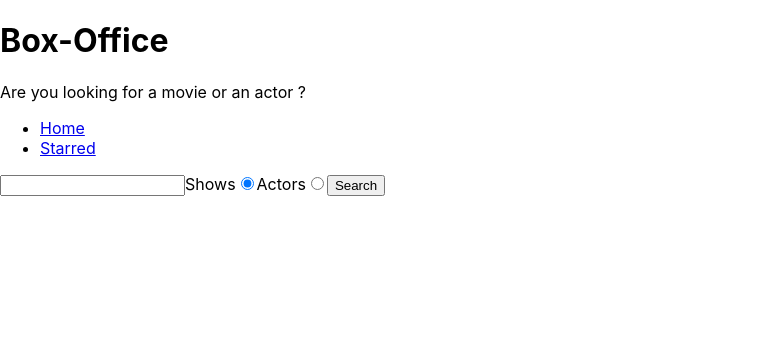
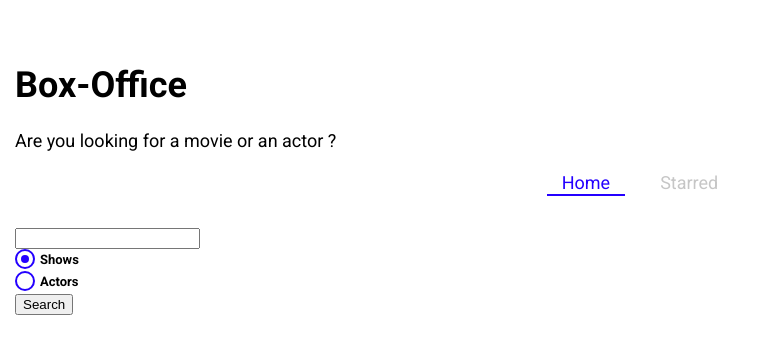
Before and after one commit to RithiFrancis/Box-Office-App, a React (Create React App) app: page / in a window 1280 px wide. Shown: the top 354 px of the page, without its empty margins (0-780 px from the left). Built offline with nearby package versions, Linux system fonts and the light colour scheme.

Commit message:
installed styled components. Created global theme with sc. Created custom radio. Used NavLink from react-router to style active link

```diff
--- a/package.json
+++ b/package.json
@@ -8,6 +8,7 @@
     "react-dom": "^18.2.0",
     "react-router-dom": "^6.21.1",
     "react-scripts": "5.0.1",
+    "styled-components": "^6.1.8",
     "web-vitals": "^2.1.4",
     "workbox-background-sync": "^6.6.0",
     "workbox-broadcast-update": "^6.6.0",
--- a/public/index.html
+++ b/public/index.html
@@ -1,11 +1,14 @@
-<!DOCTYPE html>
+<!doctype html>
 <html lang="en">
   <head>
     <meta charset="utf-8" />
     <link rel="icon" href="%PUBLIC_URL%/favicon.ico" />
     <meta name="viewport" content="width=device-width, initial-scale=1" />
     <meta name="theme-color" content="#000000" />
-    <meta name="description" content="Web site created using create-react-app" />
+    <meta
+      name="description"
+      content="Web site created using create-react-app"
+    />
     <link rel="apple-touch-icon" href="%PUBLIC_URL%/logo192.png" />
     <!--
       manifest.json provides metadata used when your web app is installed on a
@@ -21,7 +24,11 @@
       work correctly both with client-side routing and a non-root public URL.
       Learn how to configure a non-root public URL by running `npm run build`.
     -->
-    <title>React App</title>
+    <link
+      href="https://fonts.googleapis.com/css?family=Roboto:300,400,700,&display=swap"
+      rel="stylesheet"
+    />
+    <title>Box Office</title>
   </head>
   <body>
     <noscript>You need to enable JavaScript to run this app.</noscript>
--- a/src/App.jsx
+++ b/src/App.jsx
@@ -4,12 +4,14 @@
 import Starred from './pages/Starred';
 import MainLayout from './components/MainLayout';
 import Show from './pages/Show';
+import { GlobalTheme } from './theme';
 
 const queryClient = new QueryClient();
 
 function App() {
   return (
     <QueryClientProvider client={queryClient}>
+      <GlobalTheme>
         <BrowserRouter>
           <Routes>
             <Route element={<MainLayout />}>
@@ -20,21 +22,9 @@
             <Route path="/show/:showId" element={<Show />}></Route>
 
             <Route path="*" element={<div>Not found</div>} />
-          {/* <Route path="/" element={<App />}>
-        <Route index element={<Home />} />
-        <Route path="teams" element={<Teams />}>
-          <Route path=":teamId" element={<Team />} />
-          <Route path="new" element={<NewTeamForm />} />
-          <Route index element={<LeagueStandings />} />
-        </Route>
-      </Route>
-      <Route element={<PageLayout />}>
-        <Route path="/privacy" element={<Privacy />} />
-        <Route path="/tos" element={<Tos />} />
-      </Route>
-      <Route path="contact-us" element={<Contact />} /> */}
           </Routes>
         </BrowserRouter>
+      </GlobalTheme>
     </QueryClientProvider>
   );
 }
--- /dev/null
+++ b/src/components/CustomRadio.jsx
@@ -0,0 +1,58 @@
+import styled from 'styled-components';
+const CustomRadio = ({ label, ...inputProps }) => {
+  return (
+    <StyledRadio>
+      {label}
+      <input {...inputProps} type="radio"   />
+      <span />
+    </StyledRadio>
+  );
+};
+
+export default CustomRadio;
+
+const StyledRadio = styled.label`
+  display: block;
+  position: relative;
+  padding-left: 25px;
+  cursor: pointer;
+  font-size: 13px;
+  user-select: none;
+  font-weight: 700;
+  line-height: 1.65;
+  input {
+    position: absolute;
+    opacity: 0;
+    cursor: pointer;
+  }
+  span {
+    position: absolute;
+    top: 0;
+    left: 0;
+    height: 16px;
+    width: 16px;
+    background-color: #fff;
+    border: 2px solid ${({ theme }) => theme.mainColors.blue};
+    border-radius: 50%;
+  }
+  input:checked ~ span {
+    background-color: #fff;
+    border: 2px solid ${({ theme }) => theme.mainColors.blue};
+  }
+  span:after {
+    content: '';
+    position: absolute;
+    display: none;
+  }
+  input:checked ~ span:after {
+    display: block;
+  }
+  span:after {
+    top: 4px;
+    left: 4px;
+    width: 8px;
+    height: 8px;
+    border-radius: 50%;
+    background: ${({ theme }) => theme.mainColors.blue};
+  }
+`;
--- a/src/components/Navs.jsx
+++ b/src/components/Navs.jsx
@@ -1,4 +1,6 @@
-import { Link } from 'react-router-dom';
+import styled from 'styled-components';
+
+import { NavLink } from 'react-router-dom';
 
 const LINKS = [
   {
@@ -14,15 +16,57 @@
 const Navs = () => {
   return (
     <div>
-      <ul>
+      <NavList>
         {LINKS.map(item => (
           <li key={item.to}>
-            <Link to={item.to}>{item.text}</Link>
+            <LinkStyled to={item.to}>{item.text}</LinkStyled>
           </li>
         ))}
-      </ul>
+      </NavList>
     </div>
   );
 };
 
 export default Navs;
+
+const NavList = styled.ul`
+  display: flex;
+  justify-content: center;
+  list-style: none;
+  margin: 0 0 30px;
+  padding: 0;
+  li {
+    margin: 0 10px;
+  }
+`;
+
+const LinkStyled = styled(NavLink)`
+  display: block;
+  padding: 3px 15px;
+  position: relative;
+  text-decoration: none;
+  color: ${({ theme }) => theme.mainColors.gray};
+  &.active {
+    color: ${({ theme }) => theme.mainColors.blue};
+    &:after {
+      content: '';
+      position: absolute;
+      display: block;
+      height: 2px;
+      left: 0%;
+      bottom: 0;
+      background-color: ${({ theme }) => theme.mainColors.blue};
+      animation: slide-in 0.3s ease-in forwards;
+      @keyframes slide-in {
+        from {
+          left: 50%;
+          width: 0;
+        }
+        to {
+          left: 0%;
+          width: 100%;
+        }
+      }
+    }
+  }
+`;
--- a/src/components/SearchForm.jsx
+++ b/src/components/SearchForm.jsx
@@ -1,5 +1,6 @@
 import { useState } from 'react';
 import { useSearchStr } from '../lib/useSearchStr';
+import CustomRadio from './CustomRadio';
 
 const SearchForm = ({ onSearch }) => {
   const [searchStr, setSearchStr] = useSearchStr();
@@ -28,27 +29,23 @@
     <form onSubmit={onSubmit}>
       <input type="text" value={searchStr} onChange={onSearchInputChange} />
 
-      <label>
-        Shows
-        <input
+      <CustomRadio
+        label="Shows"
         type="radio"
         name="search-option"
         value="shows"
         checked={searchOption === 'shows'}
         onChange={onRadioChange}
       />
-      </label>
 
-      <label>
-        Actors
-        <input
+      <CustomRadio
+        label="Actors"
         type="radio"
         name="search-option"
         value="actors"
         checked={searchOption === 'actors'}
         onChange={onRadioChange}
       />
-      </label>
 
       <button type="submit">Search</button>
     </form>
--- a/src/index.css
+++ /dev/null
@@ -1,13 +0,0 @@
-body {
-  margin: 0;
-  font-family: -apple-system, BlinkMacSystemFont, 'Segoe UI', 'Roboto', 'Oxygen',
-    'Ubuntu', 'Cantarell', 'Fira Sans', 'Droid Sans', 'Helvetica Neue',
-    sans-serif;
-  -webkit-font-smoothing: antialiased;
-  -moz-osx-font-smoothing: grayscale;
-}
-
-code {
-  font-family: source-code-pro, Menlo, Monaco, Consolas, 'Courier New',
-    monospace;
-}
--- a/src/index.jsx
+++ b/src/index.jsx
@@ -1,6 +1,5 @@
 import React from 'react';
 import ReactDOM from 'react-dom/client';
-import './index.css';
 import App from './App';
 import * as serviceWorkerRegistration from './serviceWorkerRegistration';
 import reportWebVitals from './reportWebVitals';
--- a/src/pages/Home.jsx
+++ b/src/pages/Home.jsx
@@ -5,6 +5,9 @@
 import SearchForm from '../components/SearchForm';
 import ShowGrid from '../components/shows/ShowGrid';
 import ActorGrid from '../components/actors/ActorGrid';
+import styled from 'styled-components';
+
+const Button = styled.button``
 
 const Home = () => {
   const [filter, setFilter] = useState(null);
--- /dev/null
+++ b/src/theme.jsx
@@ -0,0 +1,30 @@
+import { ThemeProvider, createGlobalStyle } from 'styled-components';
+
+const theme = {
+  fontFamily: 'Roboto, sans-serif',
+  mainColors: {
+    blue: '#2400ff',
+    gray: '#c6c6c6',
+    dark: '#353535',
+  },
+};
+
+const GlobalStyles = createGlobalStyle`
+  body {
+    font-family: ${({ theme }) => theme.fontFamily};
+    font-size: 18px;
+    margin: 0;
+    padding-top: 40px;
+    padding-left: 15px;
+    padding-right: 15px;
+  }
+`;
+
+export const GlobalTheme = ({ children }) => {
+  return (
+    <ThemeProvider theme={theme}>
+      <GlobalStyles />
+      {children}
+    </ThemeProvider>
+  );
+};
```
Also changed, not shown: 1 other file (tests, documents, lock files or other folders). Lines whose indentation alone changed are shown as unchanged.
